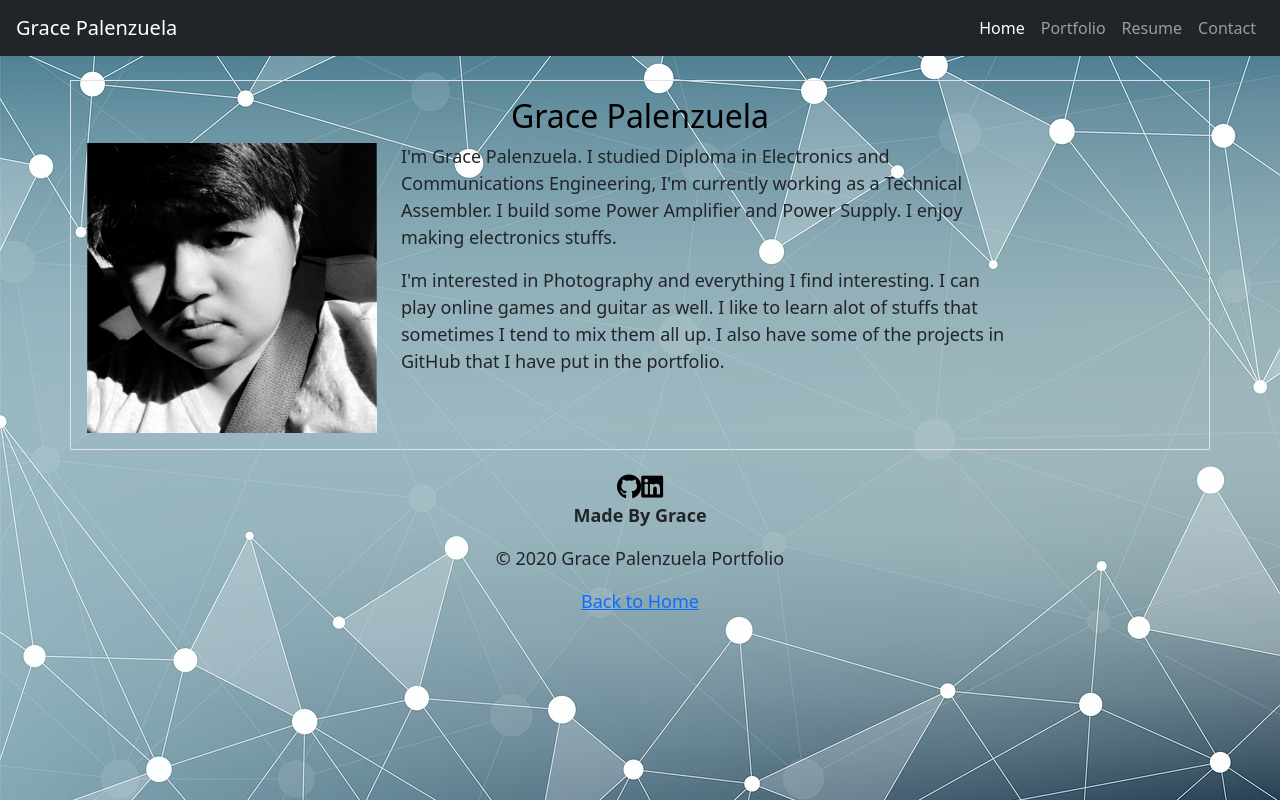
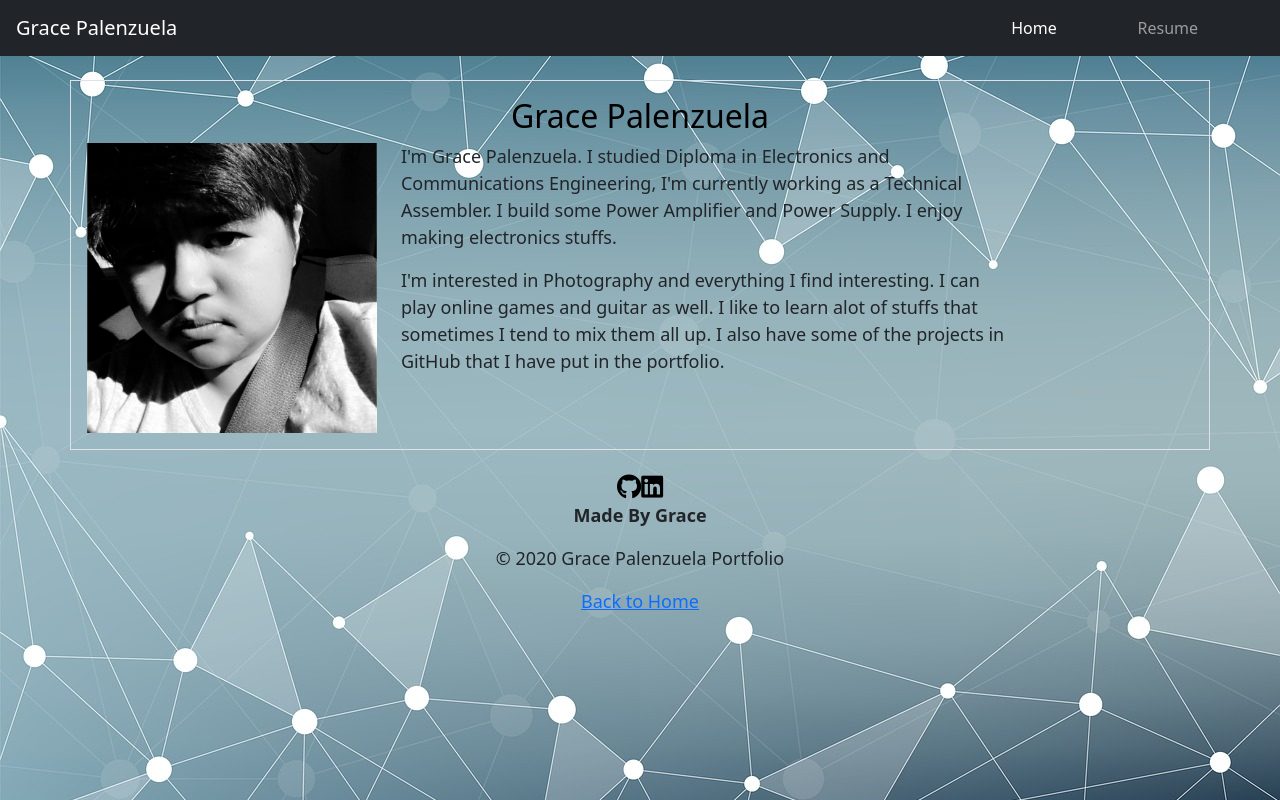
Before and after one commit to gracee19/gracee19.github.io, a React (Create React App) app: page / in a window 1280 px wide. Built offline with nearby package versions, Linux system fonts and the light colour scheme.

Commit message:
navbar changes

```diff
--- a/src/App.js
+++ b/src/App.js
@@ -18,10 +18,10 @@ function App() {
             <Route exact path="/">
               <About/>
             </Route>
-            <Route path="/Portfolio">
+            <Route path="/portfolio">
               <Portfolio/>
             </Route>
-            <Route path="/Contact">
+            <Route path="/contact">
               <Contact/>
             </Route>
           </Switch>
--- a/src/components/Navbar/index.js
+++ b/src/components/Navbar/index.js
@@ -1,4 +1,5 @@
 import React from "react";
+import {Link} from "react-router-dom";
 
 export default function NavBar() {
   return (
@@ -25,9 +26,10 @@ export default function NavBar() {
             </a>
           </li>
           <li class="nav-item">
-            <a class="nav-link" href="/Portfolio">
-              Portfolio
-            </a>
+            {/* <a class="nav-link" href="/portfolio"> */}
+            <Link to="/portfolio"/>
+            Portfolio
+            {/* </a> */}
           </li>
           <li class="nav-item">
             <a class="nav-link" href="assets/Grace's CV.pdf">
@@ -35,9 +37,10 @@ export default function NavBar() {
             </a>
           </li>
           <li class="nav-item">
-            <a class="nav-link" href="/Contact">
+            {/* <a class="nav-link" href="/contact"> */}
+            <Link to="/contact"/>
               Contact
-            </a>
+            {/* </a> */}
           </li>
         </ul>
       </div>
```
